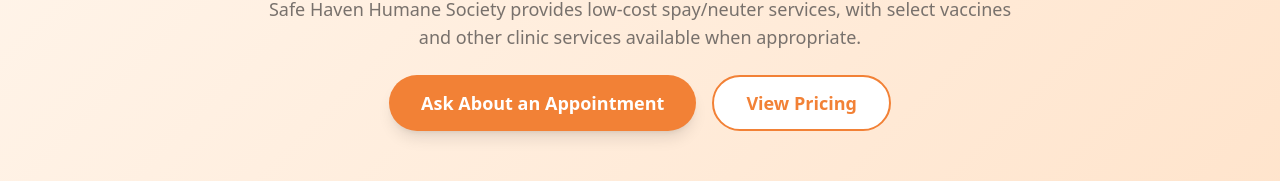
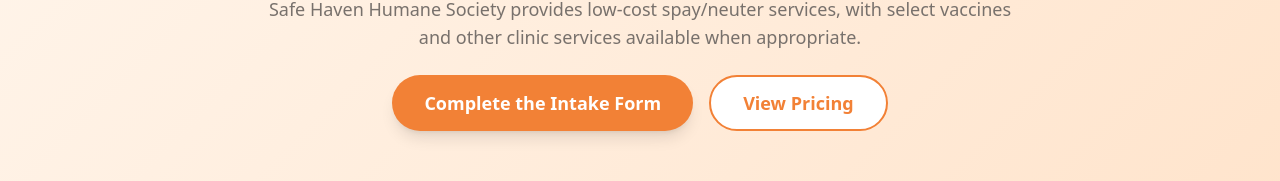
Before and after one commit to 7nqwsvhv99-hash/safe-haven-site, a Next.js app: page /clinic in a window 1280 px wide. Shown: the part 238-419 px from the top of the page. Built offline with nearby package versions, Linux system fonts and the light colour scheme.

Commit message:
Link clinic CTA to intake form

```diff
--- a/src/app/clinic/page.tsx
+++ b/src/app/clinic/page.tsx
@@ -17,7 +17,7 @@ export default function ClinicPage() {
               Safe Haven Humane Society provides low-cost spay/neuter services, with select vaccines and other clinic services available when appropriate.
             </p>
             <div className="flex flex-col sm:flex-row gap-4 justify-center">
-              <Button asChild size="lg"><Link href="#contact">Ask About an Appointment</Link></Button>
+              <Button asChild size="lg"><a href="https://clinicday.com/safehavenhumanesociety">Complete the Intake Form</a></Button>
               <Button asChild variant="outline" size="lg"><Link href="#pricing">View Pricing</Link></Button>
             </div>
           </div>
```
